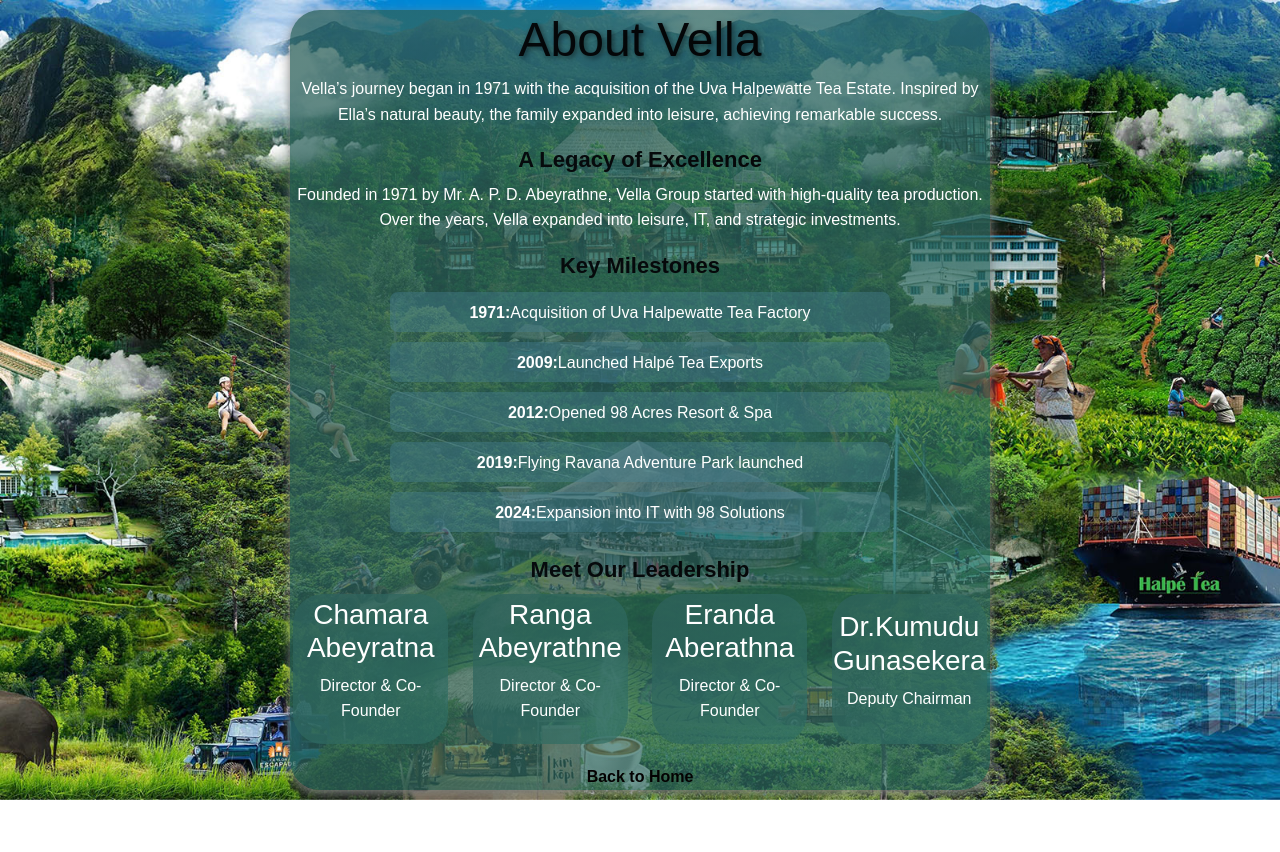
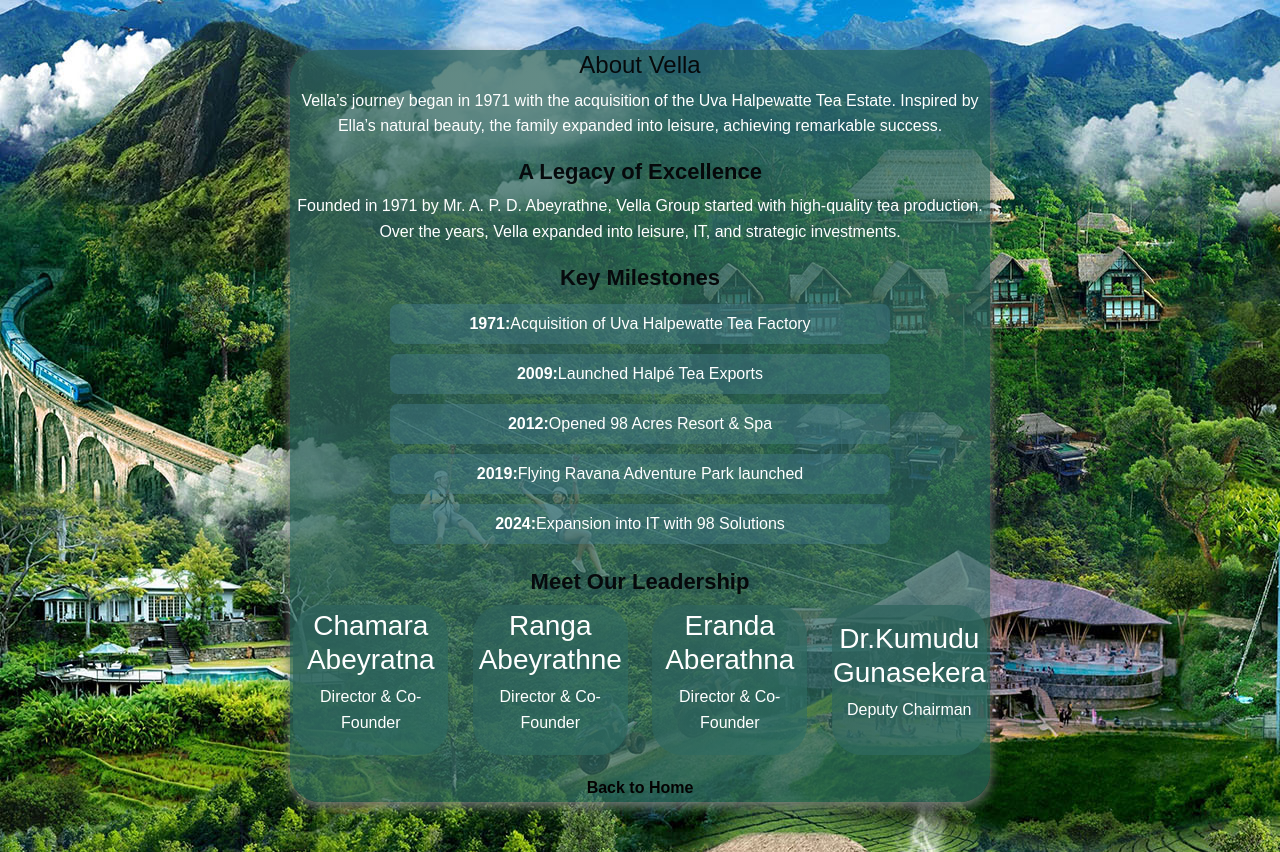
Before and after one commit to PasinduLakshanDSE/AssetVella, a React (Create React App) app in the folder assetmanagment/: page /about in a window 1280 px wide. Before the commit the page ends 800 px from the top, so only its background shows below. Built offline with nearby package versions, Linux system fonts and the light colour scheme.

Commit message:
about Done

```diff
--- a/assetmanagment/src/components/Home/About/About.jsx
+++ b/assetmanagment/src/components/Home/About/About.jsx
@@ -4,7 +4,7 @@
 
 const About = () => {
   return (
-    <div className="homepage" style={{ backgroundImage: `url('./Vella.jpg')` }}>
+    <div className="homepage1" style={{ backgroundImage: `url('./Vella.jpg')` }}>
 
     <div className="about-container colorful-bg">
       <div className="about-content colorful-card">
--- a/assetmanagment/src/components/Home/About/about.css
+++ b/assetmanagment/src/components/Home/About/about.css
@@ -5,6 +5,8 @@
     align-items: center;
     min-height: 100vh;
     padding: 20px;
+    color: white;
+
   }
 
   .about-content {
@@ -14,6 +16,7 @@
     box-shadow: 0 4px 12px rgb(123, 126, 125);
     max-width: 700px;
     text-align: center;
+    margin: 30px;
   }
   .about-team {
     display: flex;
```
